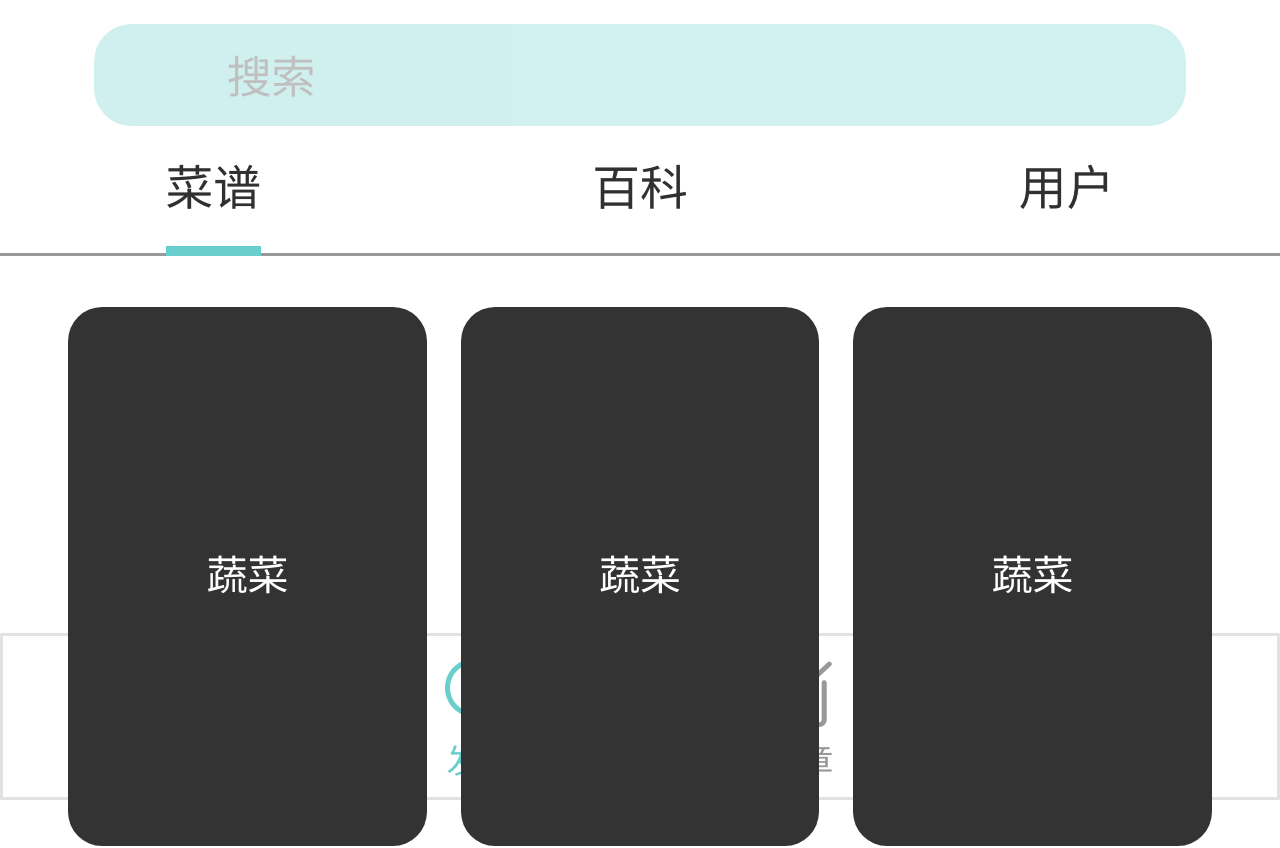
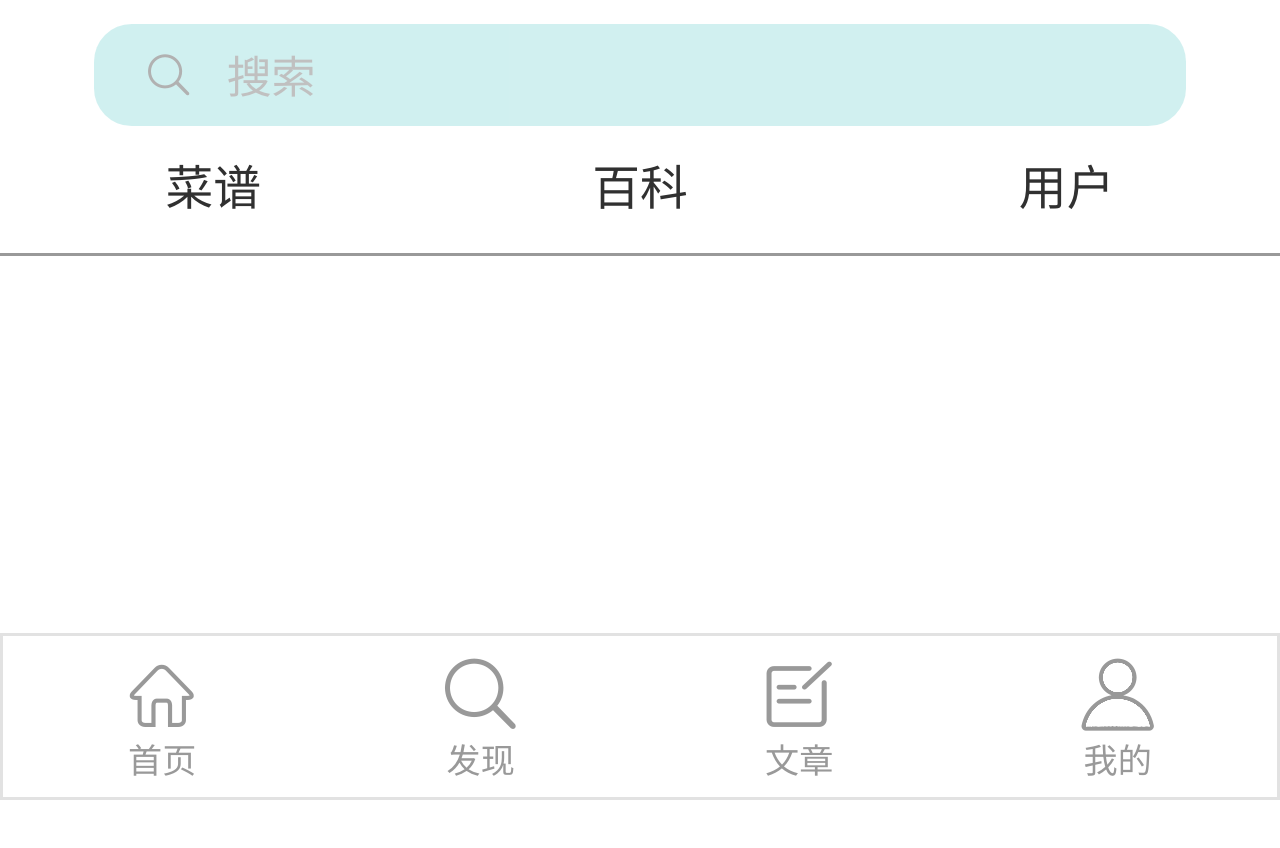
Before and after one commit to Luckyzhon/shiguang, a React (Create React App) app: page /search/1 in a window 1280 px wide. Shown: the top 848 px of the page. After the commit the page ends 800 px from the top, so only its background shows below. Built offline with nearby package versions, Linux system fonts and the light colour scheme.

Commit message:
更新样式，更新tab-bar

```diff
--- a/src/App.js
+++ b/src/App.js
@@ -48,7 +48,7 @@ const AppPanel = () =>{
                         return <Redirect to="/home"/>
                     }}/>
                     <Route path='/home' exact component={Home} />
-                    <Route path='/search/:id' exact component={Search} />
+                    <Route path='/search/:name' component={Search} />
                     <Route path='/article' exact component={Article} />
                     <Route path='/mine' exact component={Mine} />
                     <Route path='/login' exact component={Login}/>
@@ -65,7 +65,6 @@ const AppPanel = () =>{
 
                 {/* 发现 */}
                 {/* 菜谱 */}
-                <Route path='/menu/:id' component={Search}/>
                 {/* 菜谱子路由 */}
 
 
--- a/src/pages/common/TabBar/Tabbar.js
+++ b/src/pages/common/TabBar/Tabbar.js
@@ -6,7 +6,7 @@ class Tabbar extends Component {
     state = {
         footerList:[
             {id:1,path:"/home",name:"首页",icon:"icon-home "},
-            {id:2,path:"/search/1",name:"发现",icon:"icon-search"},
+            {id:2,path:"/search/menu",name:"发现",icon:"icon-search"},
             {id:3,path:"/article",name:"文章",icon:"icon-article"},
             {id:4,path:"/mine",name:"我的",icon:"icon-mine"}
         ]
--- a/src/pages/search/Search.js
+++ b/src/pages/search/Search.js
@@ -16,11 +16,9 @@ class Search extends Component {
             <div id="search">
                 <From />
                 <Tab />
-                <Switch>
-                    <Route path="/search/1" component={Menu} />
-                    <Route path="/search/2" component={Cyclopedia} />
-                    <Route path="/search/3" component={User} />
-                </Switch>
+                    <Route path="/search/menu" component={Menu} />
+                    <Route path="/search/cyclopedia" component={Cyclopedia} />
+                    <Route path="/search/user" component={User} />
             </div>
         );
     }
--- a/src/pages/search/child/From.js
+++ b/src/pages/search/child/From.js
@@ -5,7 +5,7 @@ class From extends Component {
         return (
             <div className="search-from">
                    <div className="search-box">
-                       <span className="icon-fdj"></span>
+                       <span className="iconfont icon-fdj icon-search"></span>
                        <span className="title">搜索</span>
 
                    </div>
--- a/src/pages/search/child/SerchTab.js
+++ b/src/pages/search/child/SerchTab.js
@@ -5,9 +5,9 @@ import {NavLink} from "react-router-dom";
 class SerchTab extends Component {
     state ={
         tab:[
-            {id:1,path:"/search/1",name:"菜谱"},
-            {id:2,path:"/search/2",name:"百科"},
-            {id:3,path:"/search/3",name:"用户"}
+            {id:1,path:"/search/menu",name:"菜谱"},
+            {id:2,path:"/search/cyclopedia",name:"百科"},
+            {id:3,path:"/search/user",name:"用户"}
         ]
     }
     render() {
--- a/src/pages/search/style.scss
+++ b/src/pages/search/style.scss
@@ -42,6 +42,12 @@
         top: 0;
       }
       .icon-fdj {
+        width:.14rem;
+        height:.14rem;
+        font-size: .14rem;
+        position:absolute;
+        left: .15rem;
+        line-height: .30rem;
       }
     }
   }
@@ -106,7 +112,9 @@
       .left-icon {
         width: 0.12rem;
         height: 0.21rem;
-        background-color: #fff;
+        color: #68CECE;
+        font-size: .21rem;
+        font-weight: 500;
       }
     }
   }
--- a/src/pages/search/user/index.js
+++ b/src/pages/search/user/index.js
@@ -13,33 +13,9 @@ class index extends Component {
                  <div className="item">
                      <div className="user-img"></div>
                      <div className="user-name">PingFang</div>
-                     <div className="left-icon"></div>
+                     <div className="iconfont icon-next left-icon"></div>
                  </div>
-                 <div className="item">
-                     <div className="user-img"></div>
-                     <div className="user-name">PingFang</div>
-                     <div className="left-icon"></div>
-                 </div>
-                 <div className="item">
-                     <div className="user-img"></div>
-                     <div className="user-name">PingFang</div>
-                     <div className="left-icon"></div>
-                 </div>
-                 <div className="item">
-                     <div className="user-img"></div>
-                     <div className="user-name">PingFang</div>
-                     <div className="left-icon"></div>
-                 </div>
-                 <div className="item">
-                     <div className="user-img"></div>
-                     <div className="user-name">PingFang</div>
-                     <div className="left-icon"></div>
-                 </div>
-                 <div className="item">
-                     <div className="user-img"></div>
-                     <div className="user-name">PingFang</div>
-                     <div className="left-icon"></div>
-                 </div>
+
                  </div>
                  </BScroll>
             </>
```
